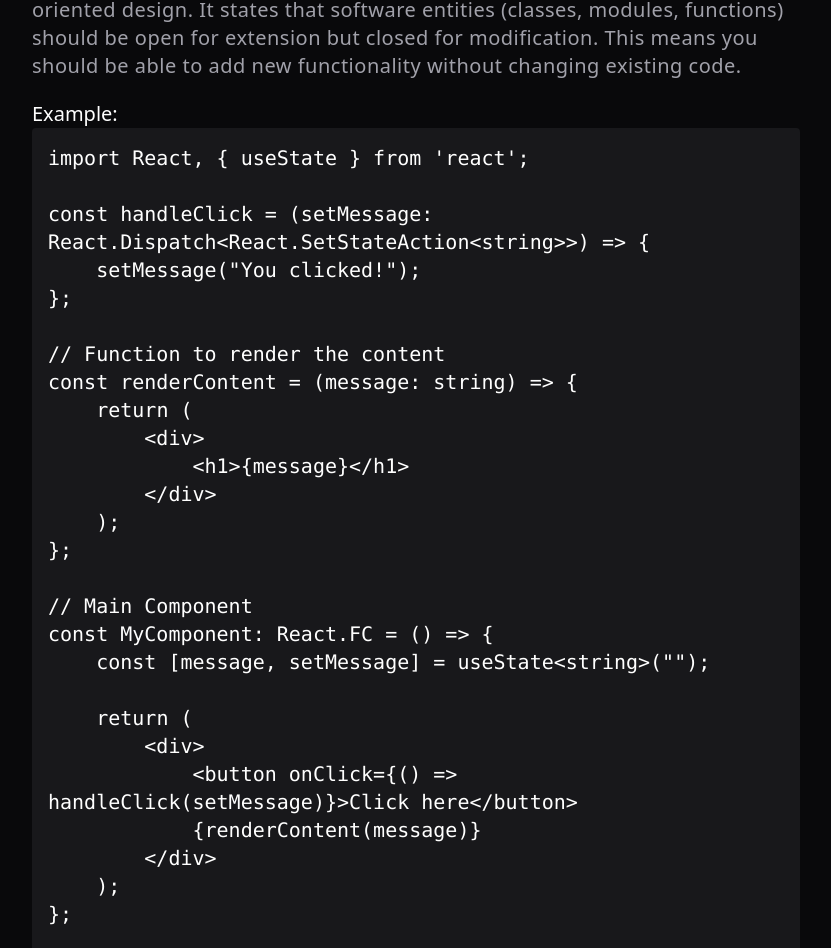
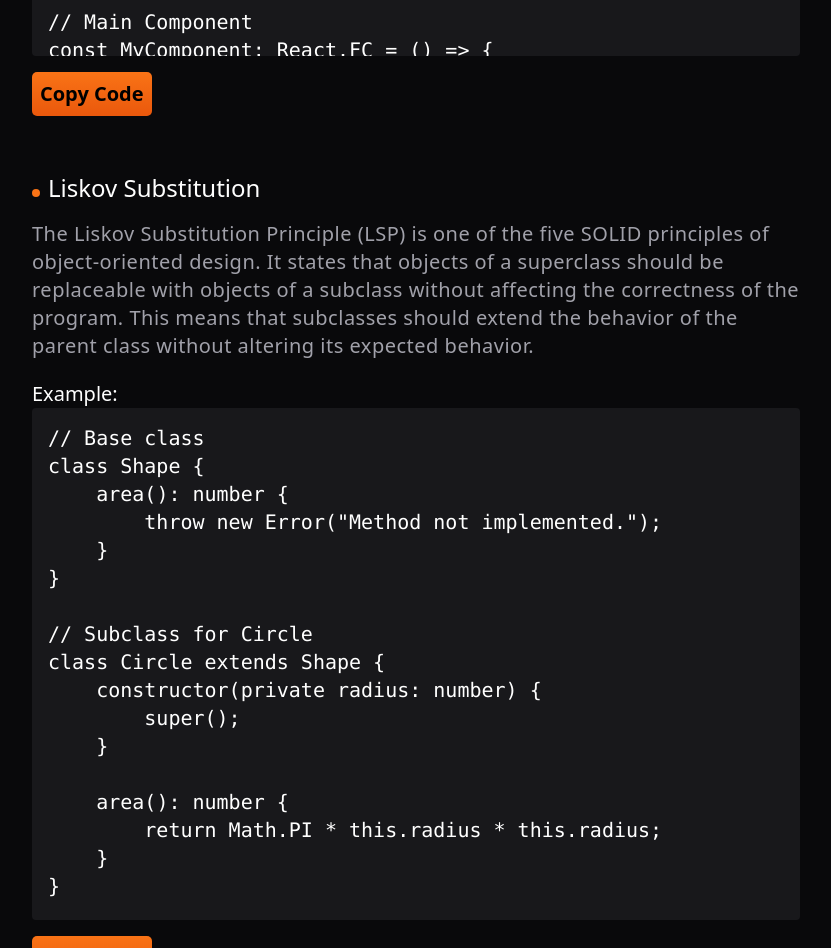
Before and after one commit to giovaniavila/solid-applied-to-react, a React (Vite) app: page / in a window 1280 px wide. Shown: the part 1680-2628 px from the top of the page, without its empty margins (224-1055 px from the left). Built offline with nearby package versions, Linux system fonts and the light colour scheme.

Commit message:
feat: add liskov substitution principle

```diff
--- a/index.html
+++ b/index.html
@@ -2,7 +2,6 @@
 <html lang="en">
   <head>
     <meta charset="UTF-8" />
-    <link rel="icon" type="image/svg+xml" href="/vite.svg" />
     <meta name="viewport" content="width=device-width, initial-scale=1.0" />
     <title>SOLID</title>
     <link rel="stylesheet" href="./output.css">
--- a/output.css
+++ b/output.css
@@ -629,6 +629,14 @@ pre {
   height: 0.5rem;
 }
 
+.max-h-128 {
+  max-height: 32rem;
+}
+
+.max-h-64 {
+  max-height: 16rem;
+}
+
 .min-h-screen {
   min-height: 100vh;
 }
--- a/src/priciples/index.tsx
+++ b/src/priciples/index.tsx
@@ -1,6 +1,7 @@
 import React from "react";
 import SingleResponsability from "./single-responsability/single-responsability";
 import OpenClosed from "./open-closed/open-closed";
+import Liskov from "./liskov/liskov-substitution";
 
 const HomePage: React.FC = () => {
   return (
@@ -14,7 +15,8 @@ const HomePage: React.FC = () => {
         </header>
         <article className="text-xl flex flex-col gap-14">
           <SingleResponsability />
-          <OpenClosed/>
+          <OpenClosed />
+          <Liskov />
         </article>
       </section>
     </main>
--- /dev/null
+++ b/src/priciples/liskov/example.tsx
@@ -0,0 +1,50 @@
+export const codeSnippet = `// Base class
+class Shape {
+    area(): number {
+        throw new Error("Method not implemented.");
+    }
+}
+
+// Subclass for Circle
+class Circle extends Shape {
+    constructor(private radius: number) {
+        super();
+    }
+
+    area(): number {
+        return Math.PI * this.radius * this.radius;
+    }
+}
+
+// Subclass for Rectangle
+class Rectangle extends Shape {
+    constructor(private width: number, private height: number) {
+        super();
+    }
+
+    area(): number {
+        return this.width * this.height;
+    }
+}
+
+// Function to calculate the area of a shape
+const calculateArea = (shape: Shape): number => {
+    return shape.area();
+};
+
+// Main Component
+const MyComponent: React.FC = () => {
+    const [shape, setShape] = useState<Shape>(new Circle(5)); // Default shape is a Circle
+
+    const handleSwitchShape = () => {
+        setShape(new Rectangle(4, 6)); // Substitute with a Rectangle
+    };
+
+    return (
+        <div>
+            <h1>Area: {calculateArea(shape)}</h1>
+            <button onClick={handleSwitchShape}>Change to Rectangle</button>
+        </div>
+    );
+};
+`;
--- /dev/null
+++ b/src/priciples/liskov/liskov-substitution.tsx
@@ -0,0 +1,48 @@
+import React, { useState } from "react";
+import { codeSnippet } from "./example";
+
+const handleCopy = (
+  setCopied: React.Dispatch<React.SetStateAction<boolean>>
+) => {
+  navigator.clipboard.writeText(codeSnippet);
+  setCopied(true);
+  setTimeout(() => setCopied(false), 2000);
+};
+
+const Liskov: React.FC = () => {
+  const [copied, setCopied] = useState(false);
+
+  return (
+    <main>
+      <section>
+        <div className="flex items-baseline">
+          <div className="h-2 w-2 rounded-full bg-orange-500 mr-2"></div>
+          <h1 className="text-2xl font-medium mb-4">Liskov Substitution</h1>
+        </div>
+        <p className="text-zinc-400 tracking-wide">
+          The Liskov Substitution Principle (LSP) is one of the five SOLID
+          principles of object-oriented design. It states that objects of a
+          superclass should be replaceable with objects of a subclass without
+          affecting the correctness of the program. This means that subclasses
+          should extend the behavior of the parent class without altering its
+          expected behavior.
+        </p>
+      </section>
+      <section className="mt-5">
+        <h2>Example:</h2>
+        <pre className="bg-zinc-900 p-4 rounded overflow-auto max-h-128">
+          {codeSnippet}
+        </pre>
+        <button
+          onClick={() => handleCopy(setCopied)}
+          className=" bg-gradient-to-b from-orange-500 to-orange-600 text-black p-2 mt-4 rounded-[5px] hover:filter hover:brightness-75 font-semibold"
+        >
+          Copy Code
+        </button>
+        {copied && <p className="text-green-500">Copied</p>}
+      </section>
+    </main>
+  );
+};
+
+export default Liskov;
--- a/tailwind.config.js
+++ b/tailwind.config.js
@@ -2,7 +2,17 @@
 export default {
   content: ["./index.html", "./src/**/*.{js,ts,jsx,tsx}"],
   theme: {
-    extend: {},
+    extend: {
+      maxHeight: {
+        128: "32rem", // 512px
+        144: "36rem", // 576px
+        160: "40rem", // 640px
+        192: "48rem", // 768px
+        224: "56rem", // 896px
+        256: "64rem", // 1024px
+        288: "72rem", // 1152px
+      },
+    },
   },
   plugins: [],
 };
```
Also changed, not shown: src/assets/logo.jpeg (deleted).
